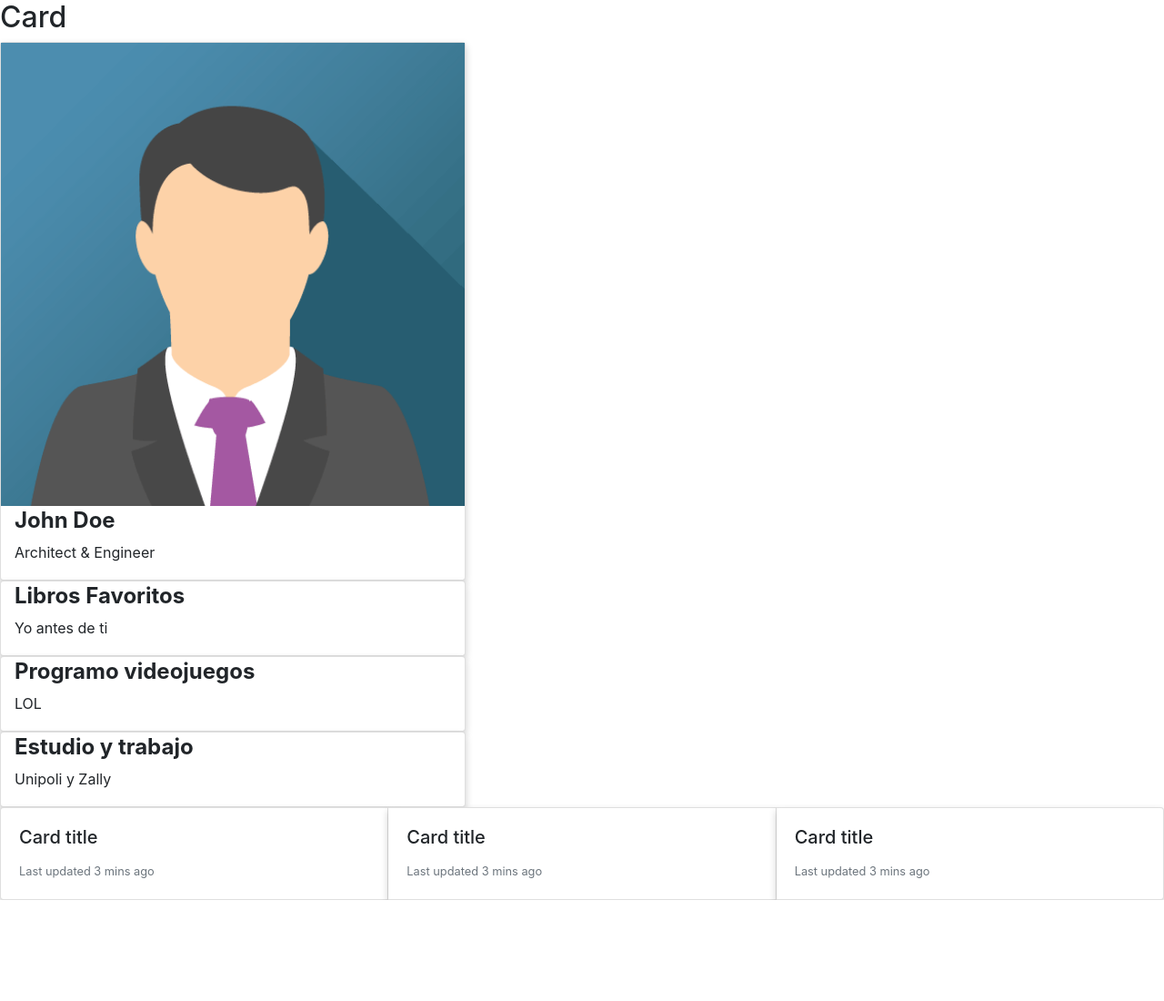
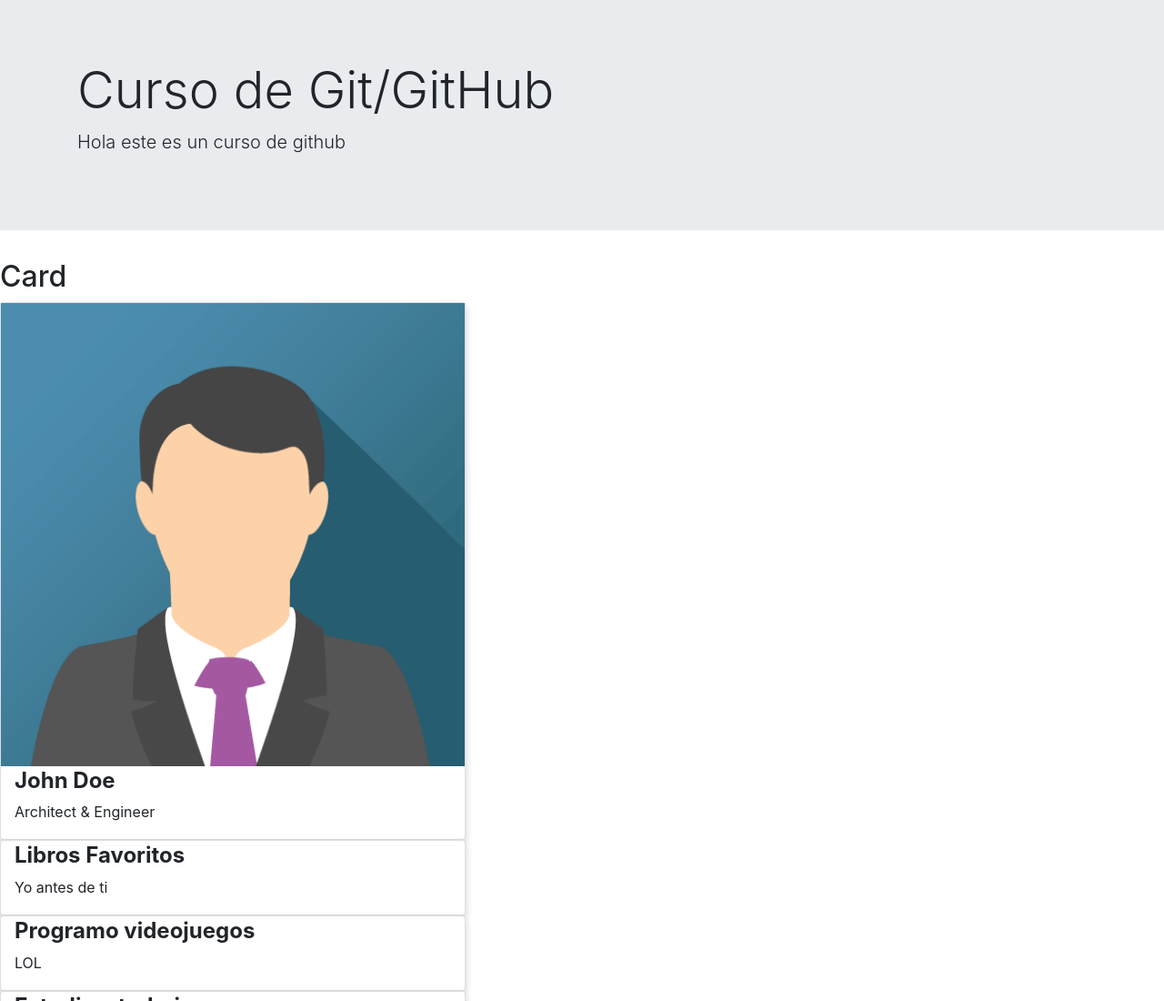
Before and after one commit to AlondraRdz/cf, a plain HTML site: page index.html in a window 1280 px wide. Shown: the top 1100 px of the page at 91% size. Before the commit the page ends 989 px from the top, so only its background shows below. Drawn offline with nearby package versions, Linux system fonts and the light colour scheme.

Commit message:
Agregamos Jumbo

```diff
--- a/index.html
+++ b/index.html
@@ -7,6 +7,12 @@
 
 	</head>
 	<body>
+		<div class="jumbotron jumbotron-fluid">
+			<div class="container">
+				<h1 class="display-4">Curso de Git/GitHub</h1>
+				<p class="lead">Hola este es un curso de github</p>
+			</div>
+		</div>
 		<h2>Card</h2>
 		<div class="card">
 			<img src="img/img_avatar.png" alt="Avatar" style="width: 100%" >
```
